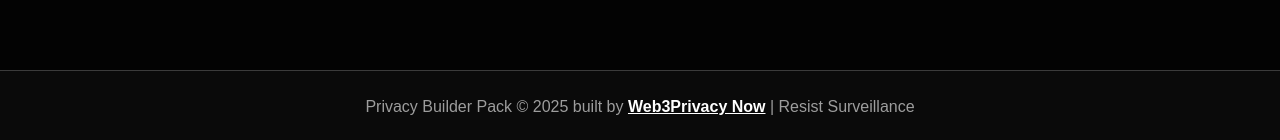
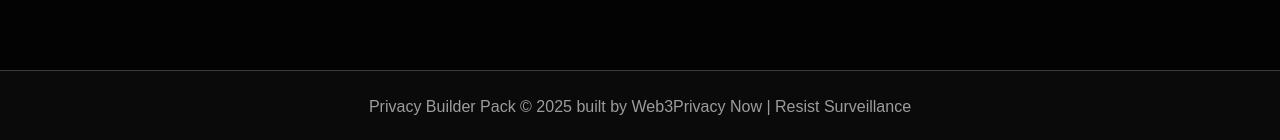
Before and after one commit to ilge-ustun/privacy-builder-pack, a Next.js app in the folder app/: page /tails-os in a window 1280 px wide. Shown: the part 802-942 px from the top of the page. Built offline with nearby package versions, Linux system fonts and the light colour scheme; a web font is replaced by a local one.

Commit message:
fix footer css

```diff
--- a/app/src/components/Footer.tsx
+++ b/app/src/components/Footer.tsx
@@ -1,11 +1,11 @@
-import InlineExternalLink from "@/components/InlineExternalLink"
-
 export default function Footer() {
   return (
     <footer className="w-full border-t border-white/20 text-white/60 py-6 px-6 md:px-24 text-center">
       Privacy Builder Pack © 2025 built by{" "}
-      <InlineExternalLink href="https://web3privacy.info/" text="Web3Privacy Now" /> | Resist
-      Surveillance
+      <a href="https://web3privacy.info/" target="_blank" rel="noopener noreferrer">
+        Web3Privacy Now
+      </a>{" "}
+      | Resist Surveillance
     </footer>
   )
 }
```
